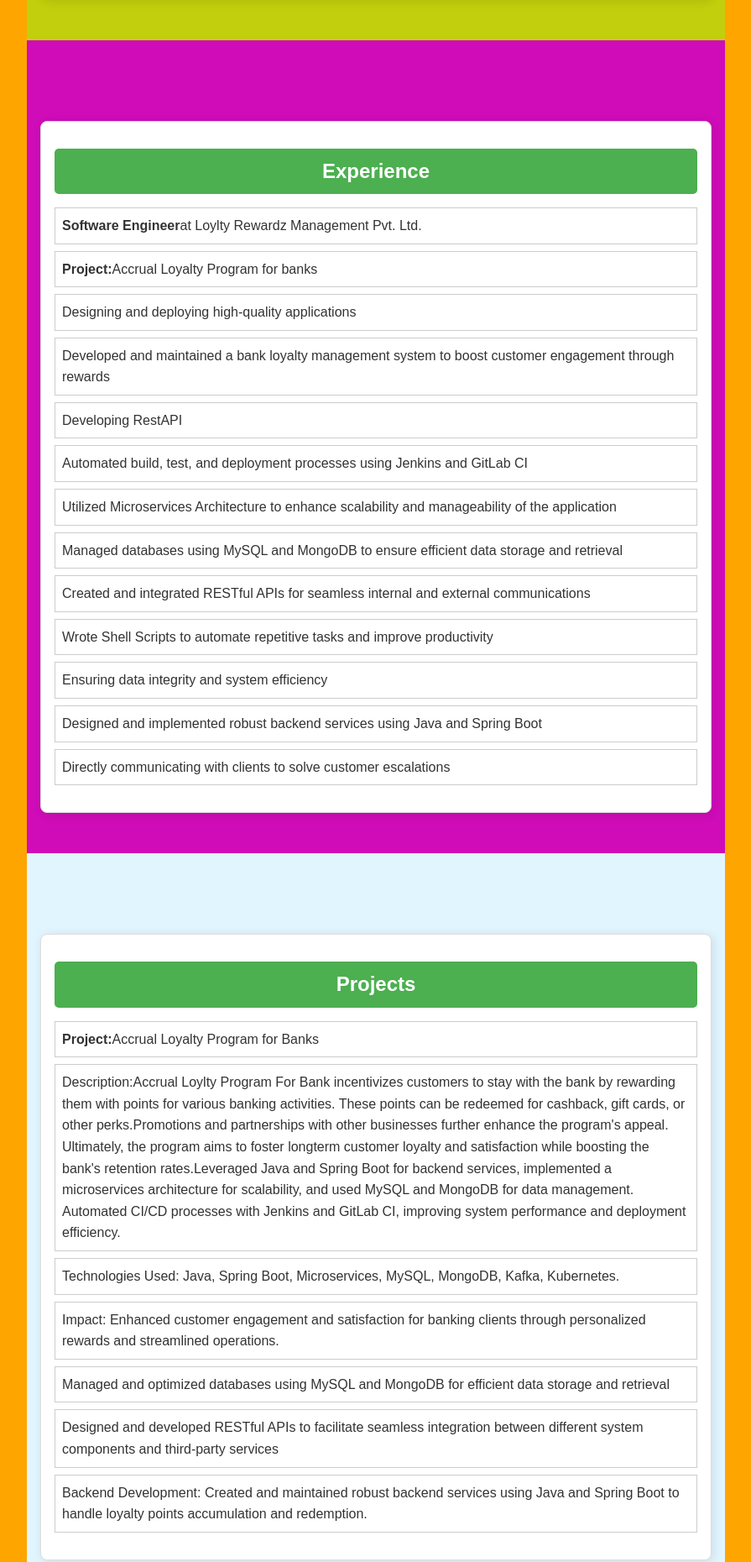
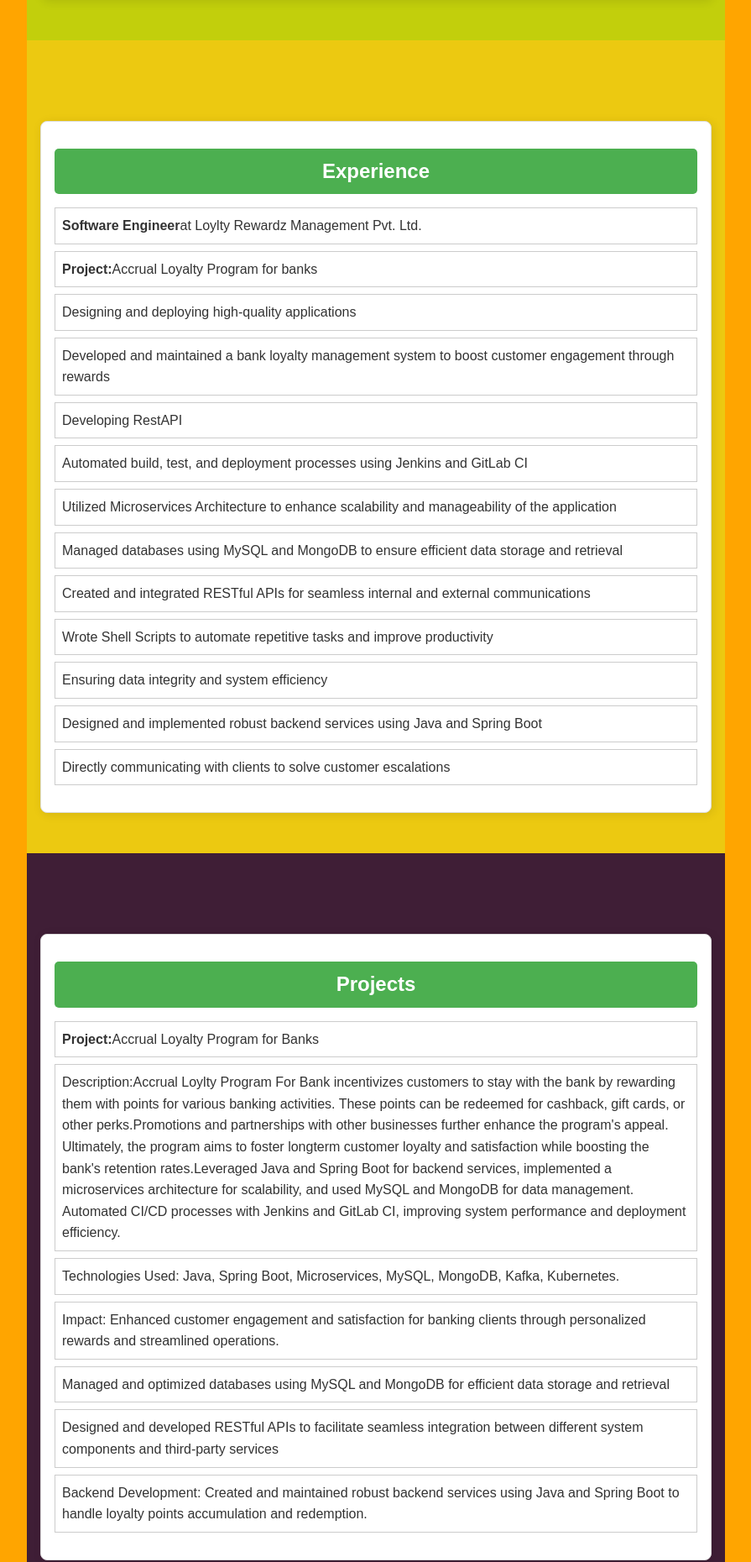
Before and after one commit to balasahebmunde52/portfolio, a plain HTML site: page index.html in a window 1280 px wide. Shown: the part 1735-3595 px from the top of the page at 84% size, without its empty margins (192-1087 px from the left). Drawn offline with Linux system fonts and the light colour scheme.

Commit message:
Update index.html

```diff
--- a/index.html
+++ b/index.html
@@ -173,10 +173,10 @@
             background: #c2cf0c;
         }
         #experience {
-            background: #cf0cb8;
+            background: #ECC911;
         }
         #projects {
-            background: #e1f5fe;
+            background: #3F1E36;
         }
         #contact {
             background: #ffebee;
```
